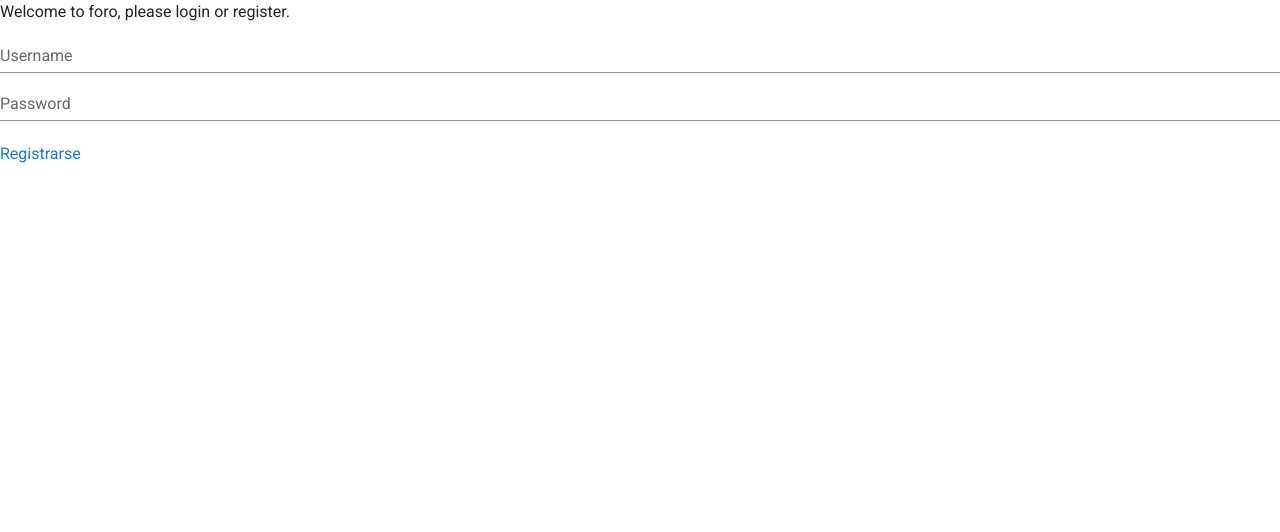
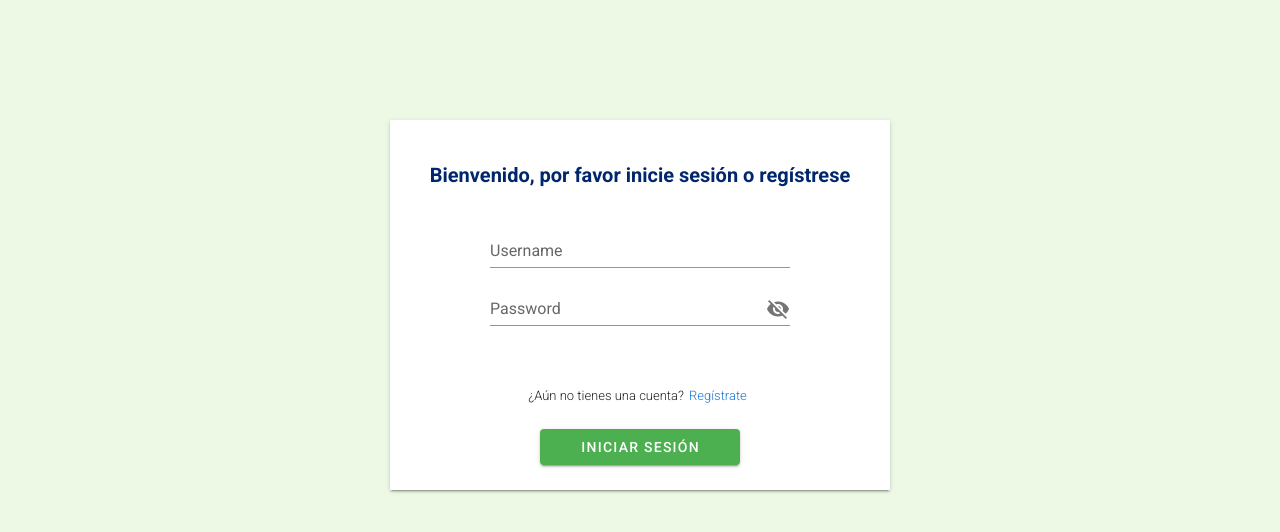
Before and after one commit to DilanBustamante/Taller1WebAvanzada, a Vue app: page / in a window 1280 px wide. Shown: the top 532 px of the page. Built offline with nearby package versions, Linux system fonts and the light colour scheme.

Commit message:
login card is already

```diff
--- a/src/App.vue
+++ b/src/App.vue
@@ -19,3 +19,9 @@ export default {
   }),
 };
 </script>
+
+<style lang="scss" scoped>
+ .v-application{
+    background: rgba(87, 189, 20, 0.11) !important;
+ }
+</style>
--- a/src/components/Login.vue
+++ b/src/components/Login.vue
@@ -1,12 +1,20 @@
 <template>
-  <div>
+  <div class='container elevation-2' >
+    <h4 id='title'> Bienvenido, por favor inicie sesión o regístrese </h4>
     <v-text-field
       label="Username"
       :rules="rules"
       hide-details="auto"
     ></v-text-field>
-    <v-text-field label="Password"></v-text-field>
-    <a>Registrarse</a>
+    <v-text-field
+        label="Password"
+        v-model="password"
+        :append-icon="show1 ? 'mdi-eye' : 'mdi-eye-off'"
+        :type="show1 ? 'text' : 'password'"
+        @click:append="show1 = !show1" show1 es un attr
+        class="password-field"></v-text-field>
+    <div class='register'> <h5>¿Aún no tienes una cuenta?</h5><a>Regístrate</a> </div>
+    <v-btn color="success">Iniciar Sesión</v-btn>
   </div>
 </template>
 
@@ -14,7 +22,7 @@
   export default {
     name: 'Login',
     data: () => ({
-      user: 'Daniela',
+      show1: false,
       rules: [
         value => !!value || 'Required.',
         value => (value && value.length >= 3) || 'Min 3 characters',
@@ -30,5 +38,40 @@
 </script>
 
 <style lang="scss" scoped>
-
+    .container{
+        width: 500px;
+        height: 370px;
+        margin: 120px auto;
+        padding: 20px;
+        text-align: center;
+        background: white;
+        display: grid;
+    }
+    .v-text-field{
+        width: 300px;
+        justify-self: center;
+    }
+    #title{
+        font-size: 20px;
+        color:rgb(0, 38, 109);
+        margin: 20px 0px;
+    }
+    .password-field{
+        margin-bottom: 30px;
+    }
+    .v-btn{
+        width: 200px;
+        align-self: center;
+        justify-self: center;
+        margin-top: 10px;
+    }
+    h5, a{
+        font-weight:300;
+        font-size: 13px;
+        margin-right: 5px;
+    }
+    .register{
+        display: flex;
+        justify-self: center;
+    }
 </style>
--- a/src/components/Principal.vue
+++ b/src/components/Principal.vue
@@ -1,6 +1,5 @@
 <template>
     <div>
-        Welcome to foro, please login or register.
         <Login />
     </div>
 </template>
```
